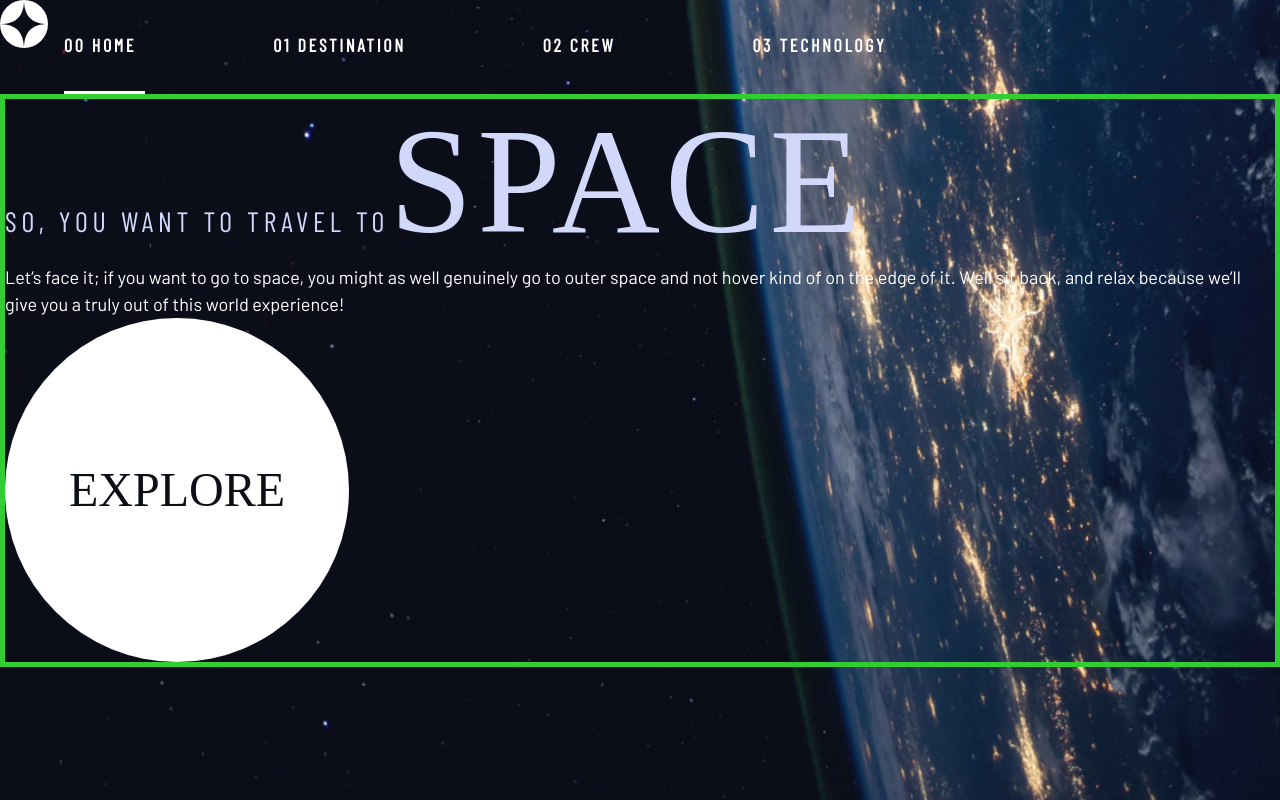
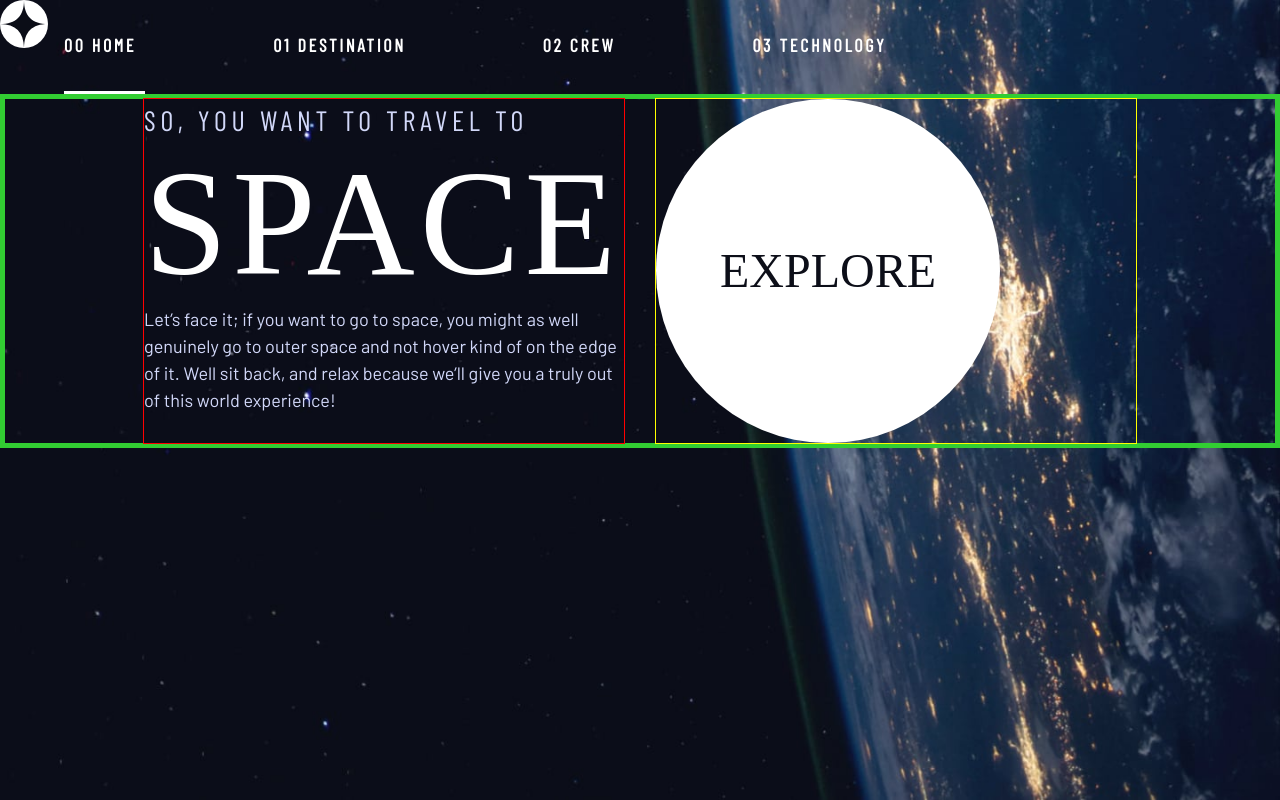
Before and after one commit to DavidofOrange/space-tourism-website, a React (Create React App) app: page / in a window 1280 px wide. Built offline with nearby package versions, Linux system fonts and the light colour scheme; a web font is replaced by a local one.

Commit message:
fixed the home screen fonts and position

```diff
--- a/src/App.js
+++ b/src/App.js
@@ -1,6 +1,5 @@
 import React from "react";
-import { BrowserRouter, Routes, Route, Link } from "react-router-dom";
-import Nav from './components/Nav';
+import { BrowserRouter, Routes, Route } from "react-router-dom";
 import Home from './components/Home';
 import Destination from './components/Destination';
 import Crew from './components/Crew';
--- a/src/components/Home.jsx
+++ b/src/components/Home.jsx
@@ -10,10 +10,10 @@ export default function Home() {
           <div className='grid-container font-white'>
             <div>
               <h1 className='text-accent fs-500 ff-sans-cond uppercase letter-spacing-1'>
-                So, you want to travel to
-              <span className='fs-900 ff-serif'>Space</span>
-              </h1>
-              <p className='fs-400'>
+                So, you want to travel to  </h1>
+              <span className='fs-900 ff-serif font-white uppercase letter-spacing-1'>Space</span>
+
+              <p className='text-accent fs-400'>
                  Let’s face it; if you want to go to space, you might as well genuinely go to
                  outer space and not hover kind of on the edge of it. Well sit back, and relax
                  because we’ll give you a truly out of this world experience!
--- a/src/components/Nav.jsx
+++ b/src/components/Nav.jsx
@@ -2,7 +2,6 @@ import React from 'react';
 import { Link } from 'react-router-dom';
 import '../index.css';
 import logo from '../starter-code/assets/shared/logo.svg';
-import { NavLink } from 'react-router-dom';
 
 
 function Nav() {
--- a/src/index.css
+++ b/src/index.css
@@ -1,9 +1,5 @@
 @import url('https://fonts.googleapis.com/css2?family=Barlow&family=Barlow+Condensed&family=Bellefair&display=swap');
 
-* {
-  margin: 0;
-  padding: 0;
-}
 
 .home {
   background: url('./starter-code/assets/home/background-home-mobile.jpg');
@@ -24,11 +20,10 @@
 @media only screen and (min-width: 1280px) {
   .home {
     background: url('./starter-code/assets/home/background-home-desktop.jpg');
+    background-repeat: no-repeat;
     background-size: cover;
   }
 }
-
-/* Custom Colors */
 /* ------------------- */
 /* Custom properties   */
 /* ------------------- */
@@ -40,12 +35,12 @@
     --clr-white: 0 0% 100%;
 
     /* font-sizes */
-    --fs-900: 9.375rem;
-    --fs-800: 6.25rem;
-    --fs-700: 3.5rem;
-    --fs-600: 2rem;
+    --fs-900: clamp(5rem, 8vw + 1rem, 9.375rem);
+    --fs-800: 3.5rem;
+    --fs-700: 1.5rem;
+    --fs-600: 1rem;
     --fs-500: 1.75rem;
-    --fs-400: 1.125rem;
+    --fs-400: 0.9375rem;
     --fs-300: 1rem;
     --fs-200: 0.875rem;
 
@@ -53,6 +48,26 @@
     --ff-serif: "Bellefair", serif;
     --ff-sans-cond: "Barlow Condensed", sans-serif;
     --ff-sans-normal: "Barlow", sans-serif;
+}
+
+@media (min-width: 35em) {
+    :root {
+        --fs-900: 9.375rem;
+        --fs-800: 5rem;
+        --fs-700: 2.5rem;
+        --fs-600: 1.5rem;
+        --fs-400: 1rem;
+    }
+}
+
+@media (min-width: 45em) {
+    :root {
+        /* font-sizes */
+        --fs-800: 6.25rem;
+        --fs-700: 3.5rem;
+        --fs-600: 2rem;
+        --fs-400: 1.125rem;
+    }
 }
 
 
@@ -163,7 +178,7 @@ select {
     display: grid;
 }
 
-@media (min-width: ) {
+@media (min-width: 45em) {
     .grid-container {
         column-gap: var(--container-gap, 2rem);
         grid-template-columns: minmax(2rem, 1fr) repeat(2, minmax(0, 30rem)) minmax(2rem, 1fr);
@@ -179,6 +194,8 @@ select {
         outline: 1px solid yellow;
     }
 }
+
+
 
 
 .sr-only {
@@ -334,12 +351,6 @@ select {
     background-color: hsl( var(--clr-white) / 1);
 }
 
-
-
-
-
-
-
 /*
 @media (prefers-reduced-motion: no-preference) {
     .App-logo {
```
